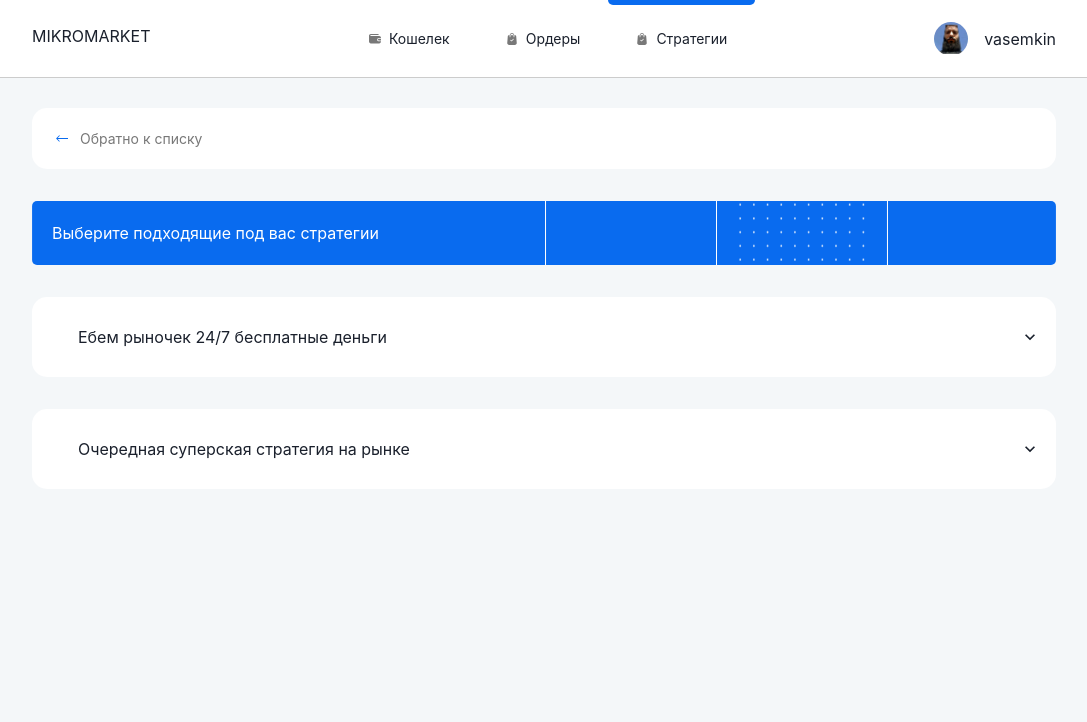
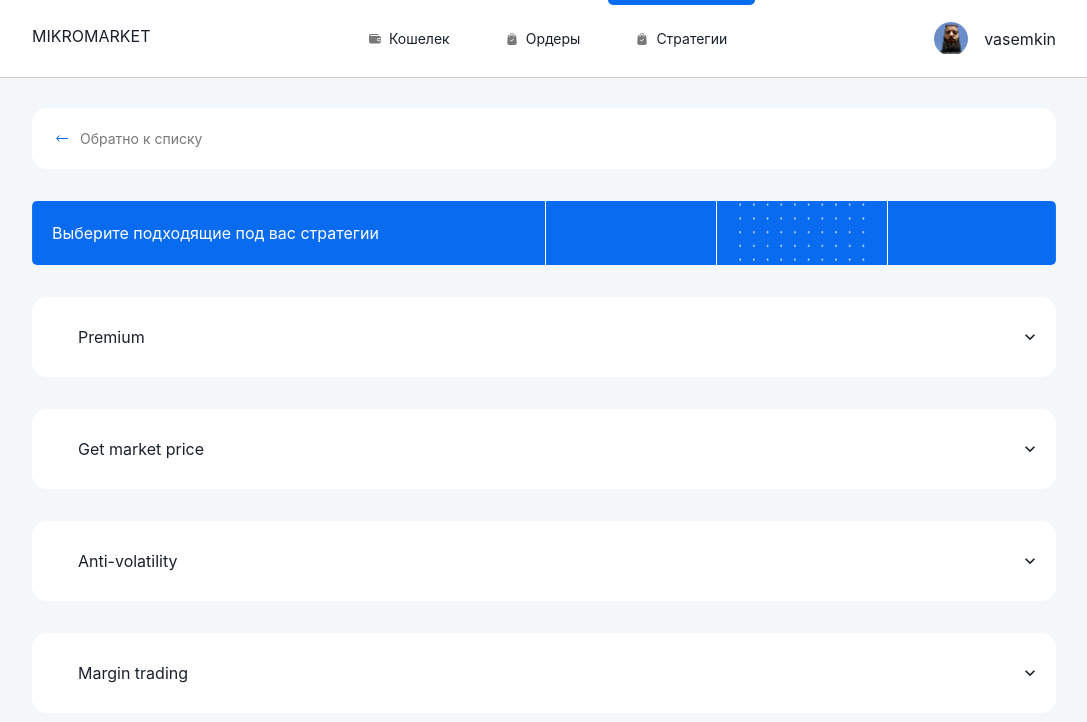
Before and after one commit to vasemkin/Definition__hack, a React (Create React App) app in the folder frontend/: page /neworder in a window 1280 px wide. Shown: the top 722 px of the page, without its empty margins (96-1183 px from the left). Built offline with nearby package versions, Linux system fonts and the light colour scheme; no server answers.

Commit message:
fix strat names

```diff
--- a/frontend/src/components/NewOrder/Uses/Strategies.js
+++ b/frontend/src/components/NewOrder/Uses/Strategies.js
@@ -21,7 +21,7 @@
                     <h2>
                         <AccordionButton>
                             <Box flex="1" p="20px 30px" borderRadius="15px" textAlign="left">
-                                Ебем рыночек 24/7 бесплатные деньги
+                                Premium
                             </Box>
                             <AccordionIcon />
 
@@ -31,24 +31,20 @@
                     <AccordionPanel>
                         <SingleStrategy items={[
                             {
-                                title : 'Создание',
-                                description : 'Создает два ордера'
+                                title : 'Creation',
+                                description : 'creates order with market price'
                             },
                             {
-                                title : 'Покупка дешевле',
-                                description : 'Ордер на покупку чуть дешевле рыночной цены'
+                                title : 'Anti-volatility',
+                                description : 'anti-volatility rule: if market is volatile right now, we will avoid filling your order'
                             },
                             {
-                                title : 'Увеличиваем позицию',
-                                description : 'Увеличиваем вашу позицию за счет моментального займа(margin)'
+                                title : 'No margin',
+                                description : 'margin trading: we provide you with margin to increase your trade profits'
                             },
                             {
-                                title : 'Продажа дороже',
-                                description : 'Ордер на продажу чуть дороже рыночной цены'
-                            },
-                            {
-                                title : 'Безопасность',
-                                description : 'при высокой волатильности ни один из ордеров не исполняется'
+                                title : 'Combined',
+                                description : 'combination of our best stategies into one'
                             }
                         ]}/>
                     </AccordionPanel>
@@ -59,7 +55,7 @@
                     <h2>
                         <AccordionButton>
                             <Box flex="1" p="20px 30px" borderRadius="15px" textAlign="left">
-                                Очередная суперская стратегия на рынке
+                                Get market price
                             </Box>
                             <AccordionIcon />
 
@@ -69,12 +65,52 @@
                     <AccordionPanel>
                         <SingleStrategy items={[
                             {
-                                title : 'Создание',
-                                description : 'Создает два ордера'
-                            },
+                                title : 'Price',
+                                description : 'we get the current market price to create the order'
+                            }
+                        ]}/>
+                    </AccordionPanel>
+                </AccordionItem>
+
+
+                <AccordionItem border="none" borderRadius="15px" bg="#fff" mb="2rem">
+                    <h2>
+                        <AccordionButton>
+                            <Box flex="1" p="20px 30px" borderRadius="15px" textAlign="left">
+                                Anti-volatility
+                            </Box>
+                            <AccordionIcon />
+
+                        </AccordionButton>
+                    </h2>
+
+                    <AccordionPanel>
+                        <SingleStrategy items={[
                             {
-                                title : 'Покупка дешевле',
-                                description : 'Ордер на покупку чуть дешевле рыночной цены'
+                                title : 'Chainlink',
+                                description : 'we monitor market volatility by utilizing chainlink data'
+                            }
+                        ]}/>
+                    </AccordionPanel>
+                </AccordionItem>
+
+
+                <AccordionItem border="none" borderRadius="15px" bg="#fff" mb="2rem">
+                    <h2>
+                        <AccordionButton>
+                            <Box flex="1" p="20px 30px" borderRadius="15px" textAlign="left">
+                                Margin trading
+                            </Box>
+                            <AccordionIcon />
+
+                        </AccordionButton>
+                    </h2>
+
+                    <AccordionPanel>
+                        <SingleStrategy items={[
+                            {
+                                title : 'Aave',
+                                description : 'aave helps us take margin and provide a shoulder'
                             }
                         ]}/>
                     </AccordionPanel>
```
